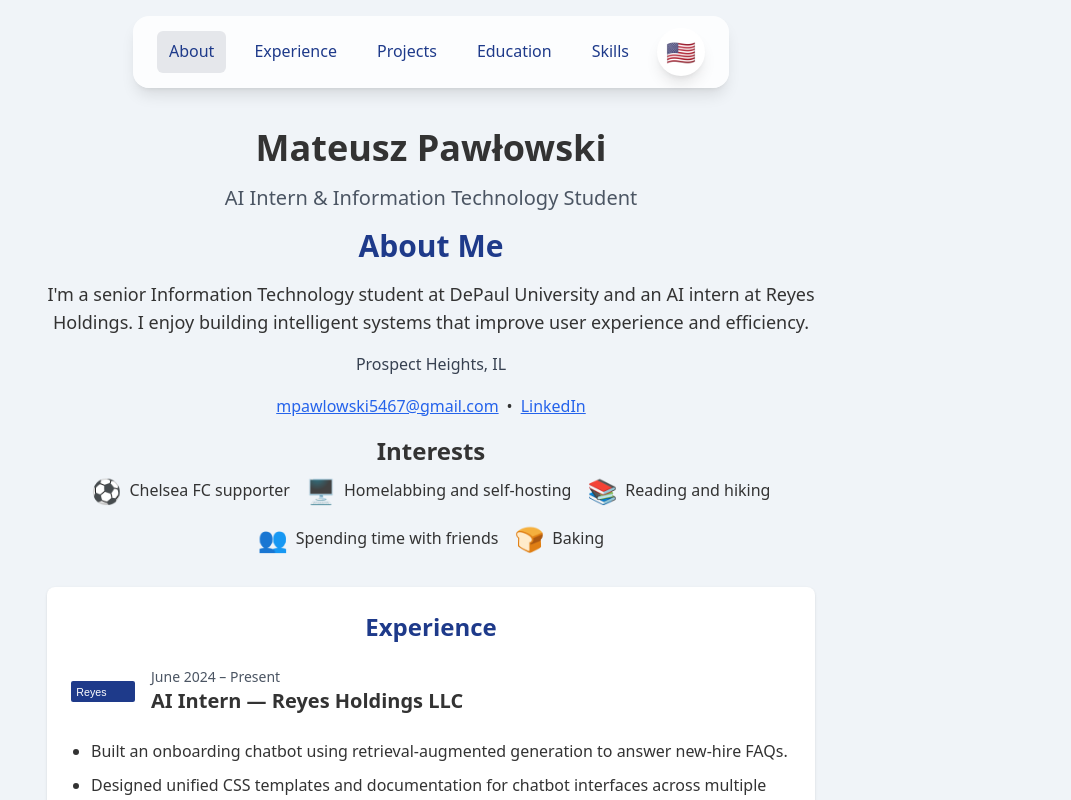
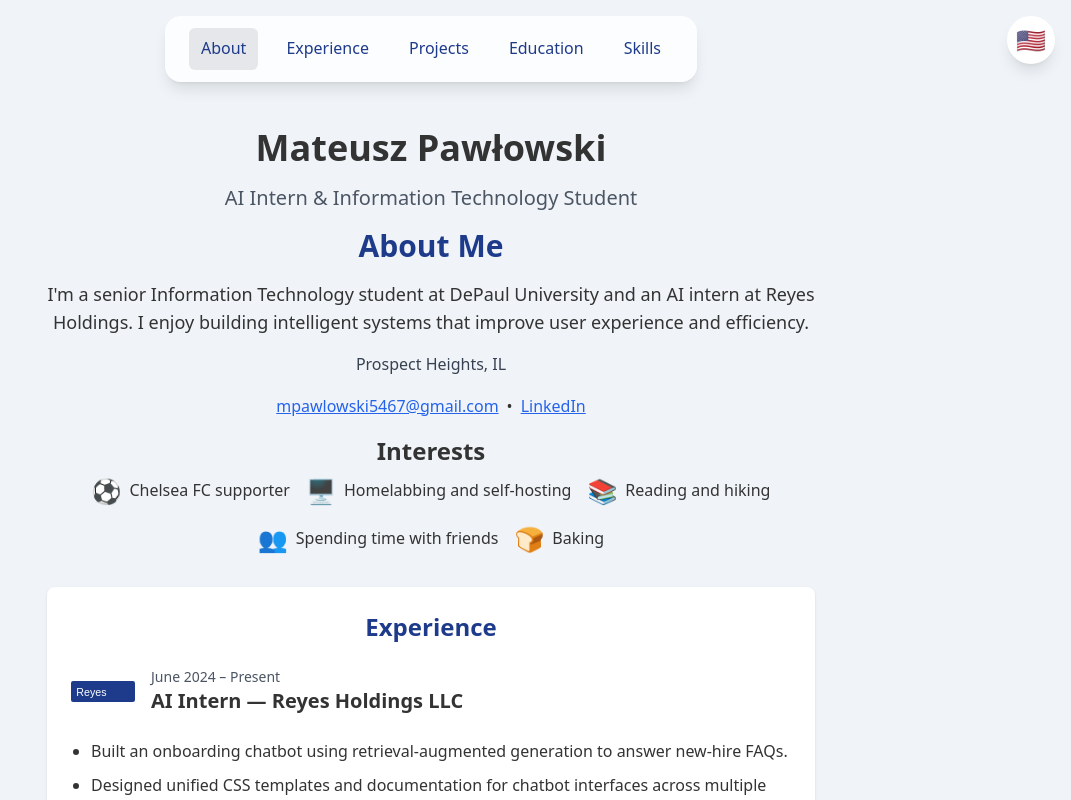
Before and after one commit to Mpawlowski5467/mateusz-pawlowski-portfolio, a React (Vite) app: page / in a window 1280 px wide. Shown: the top 800 px of the page, without its empty margins (209-1280 px from the left). Built offline with nearby package versions, Linux system fonts and the light colour scheme.

Commit message:
fix: place language switcher at top-right

```diff
--- a/src/components/Navbar.jsx
+++ b/src/components/Navbar.jsx
@@ -30,7 +30,7 @@ export function Navbar() {
 
   return (
     <nav className="fixed top-0 left-0 w-full flex justify-center pt-4 z-50">
-      <div className="flex items-center space-x-4 bg-white/80 backdrop-blur px-6 py-3 rounded-2xl shadow-lg">
+      <div className="flex space-x-4 bg-white/80 backdrop-blur px-6 py-3 rounded-2xl shadow-lg">
         {links.map((key) => (
           <a
             key={key}
@@ -42,11 +42,9 @@ export function Navbar() {
             {t(`nav.${key}`)}
           </a>
         ))}
-        <div className="relative">
-          <button
-            onClick={() => setOpen(!open)}
-            className="w-12 h-12 rounded-full bg-white shadow-lg flex items-center justify-center text-2xl hover:scale-110 transition"
-          >
+      </div>
+      <div className="absolute right-4 top-4">
+        <button onClick={() => setOpen(!open)} className="w-12 h-12 rounded-full bg-white shadow-lg flex items-center justify-center text-2xl hover:scale-110 transition">
           {lang === 'en' ? '🇺🇸' : '🇵🇱'}
         </button>
         {open && (
@@ -68,7 +66,6 @@ export function Navbar() {
           </ul>
         )}
       </div>
-      </div>
     </nav>
   )
 }
```
Lines whose indentation alone changed are shown as unchanged.
